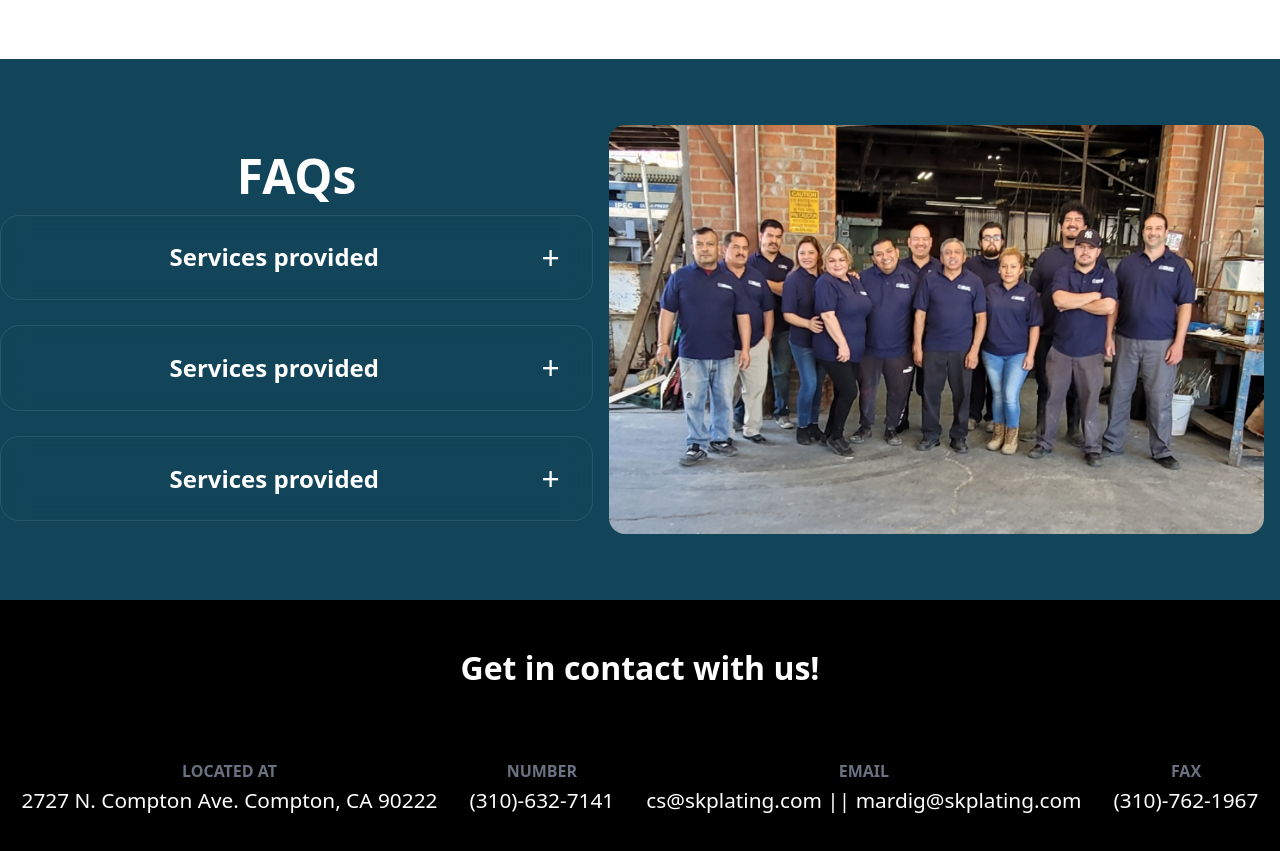
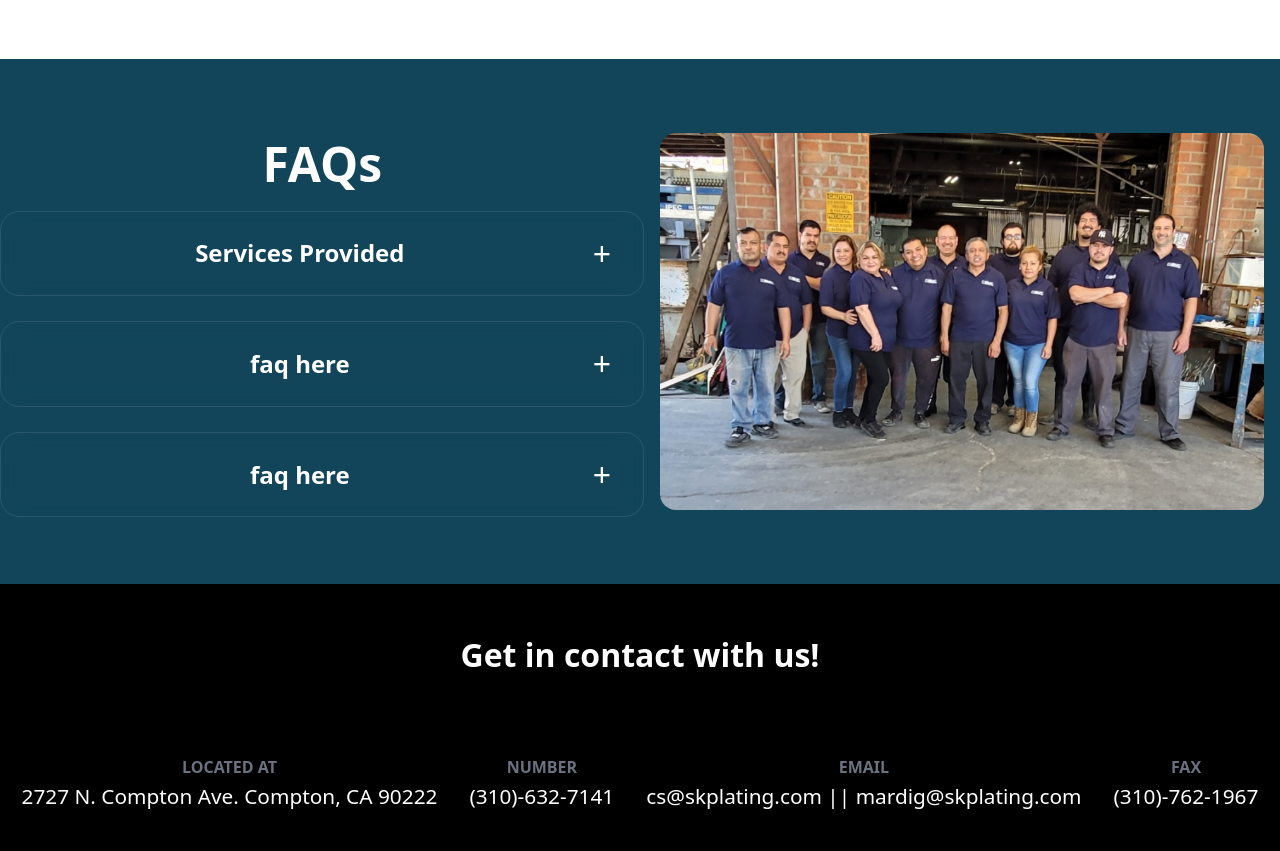
Before and after one commit to rjindavidson/sk, a Next.js app: page / in a window 1280 px wide. Shown: the part 1840-2691 px from the top of the page. Built offline with nearby package versions, Linux system fonts and the light colour scheme; what tailwind-animations would draw is missing.

Commit message:
Updated faq to only open one dropdown at a time

```diff
--- a/components/Dropdown.tsx
+++ /dev/null
@@ -1,29 +0,0 @@
-'use client'
-import { useState } from "react"
-
-type DropdownProps = {
-  question: string
-  answer: string
-}
-
-const Dropdown = ({ question, answer }: DropdownProps) => {
-  const [open, setOpen] = useState(false)
-
-  return (
-    <div className="overflow-hidden rounded-[1.2rem] border border-white/10 transition-all
-     duration-300 backdrop-blur-md hover:border-white/20">
-      <button
-        className="flex justify-between items-center w-full cursor-pointer md:p-[1.2rem]"
-        onClick={() => setOpen(prev => !prev)}
-      >
-        <span className="text-white text-[1rem] font-semibold leading-[1.4] flex-1 md:text-[1.5rem]">{question}</span>
-        <div className="flex items-center justify-center w-[2.8rem] h-[2.8rem] text-[2rem] font-light rounded-[0.8rem] shrink-0">+</div>
-      </button>
-      <div className={open ? "h-auto p-4" : "h-0"}>
-        {answer}
-      </div>
-    </div>
-  )
-}
-
-export default Dropdown;
--- a/components/Footer.tsx
+++ b/components/Footer.tsx
@@ -1,12 +1,34 @@
 'use client'
 import Image from "next/image";
-import Dropdown from "./Dropdown";
 import { useState } from "react";
 
 type ContactComponentProps = {
   title: string
   description: string
 }
+type DropdownProps = {
+  answer: string
+  question: string
+  thisKey: string
+}
+
+const FAQs = [
+  {
+    key: "faq1",
+    question: "Services Provided",
+    answer: "Cosmetic metal finishing: nickel chrome plating and other finishes provide a shimmering quality that ensures durability and appearance"
+  },
+  {
+    key: "faq2",
+    question: "faq here",
+    answer: "blah blah blah blah blah blah blah blah blah blah"
+  },
+  {
+    key: "faq3",
+    question: "faq here",
+    answer: "blah blah blah blah blah blah blah blah blah"
+  }
+]
 
 const ContactComponent = ({ title, description }: ContactComponentProps) => {
   return (
@@ -22,20 +44,46 @@ const ContactComponent = ({ title, description }: ContactComponentProps) => {
 }
 
 const Footer = () => {
-  const [open1, setOpen1] = useState(false)
+  const [activeDropdown, setActiveDropdown] = useState<string | null>(null)
+
+  const Dropdown = ({ answer, question, thisKey }: DropdownProps) => {
+    return (
+      <div className="overflow-hidden rounded-[1.2rem] border border-white/10 transition-all
+      duration-300 backdrop-blur-md hover:border-white/20">
+        <button
+          className="flex justify-between items-center w-full cursor-pointer md:p-[1.2rem]"
+          onClick={() => {
+            return activeDropdown === thisKey ? setActiveDropdown(null) : setActiveDropdown(thisKey)
+            // if (activeDropdown === thisKey) {
+            //   setActiveDropdown(null)
+            // } else {
+            //   setActiveDropdown(thisKey)
+            // }
+          }}
+        >
+          <span className="text-white text-[1rem] font-semibold leading-[1.4] flex-1 md:text-[1.5rem]">{question}</span>
+          <div className="flex items-center justify-center w-[2.8rem] h-[2.8rem] text-[2rem] font-light rounded-[0.8rem] shrink-0">+</div>
+        </button>
+        <div className={activeDropdown === thisKey ? "h-auto p-4" : "h-0"}>
+          {answer}
+        </div>
+      </div>
+    )
+  }
 
   return (
     <section id="contact" className="flex flex-col items-center justify-center text-center text-white min-h-dvh">
       <div className="flex flex-1 items-center justify-around bg-[#124559] w-full">
-        <div className="flex flex-col max-w-2xl">
+        <div className="flex flex-col gap-2 max-w-2xl">
           <h3 className="font-bold text-[1.5rem] md:text-[3rem]">
             FAQs
           </h3>
           <div className="flex flex-col gap-[1.6rem]">
-            <Dropdown question="Services provided" answer="lorem lorem lorem lorem lorem lorem lorem lorem lorem lorem lorem lorem lorem lorem lorem lorem lorem lorem" />
-            <Dropdown question="Services provided" answer="lorem lorem lorem lorem lorem lorem lorem lorem lorem lorem lorem lorem lorem lorem lorem lorem lorem lorem" />
-            <Dropdown question="Services provided" answer="lorem lorem lorem lorem lorem lorem lorem lorem lorem lorem lorem lorem lorem lorem lorem lorem lorem lorem" />
-
+            {FAQs.map(faq => (
+              <Dropdown
+                key={faq.key} question={faq.question} answer={faq.answer} thisKey={faq.key}
+              />
+            ))}
           </div>
         </div>
         <div className="h-auto rounded-2xl overflow-hidden m-4 hidden lg:block">
```
